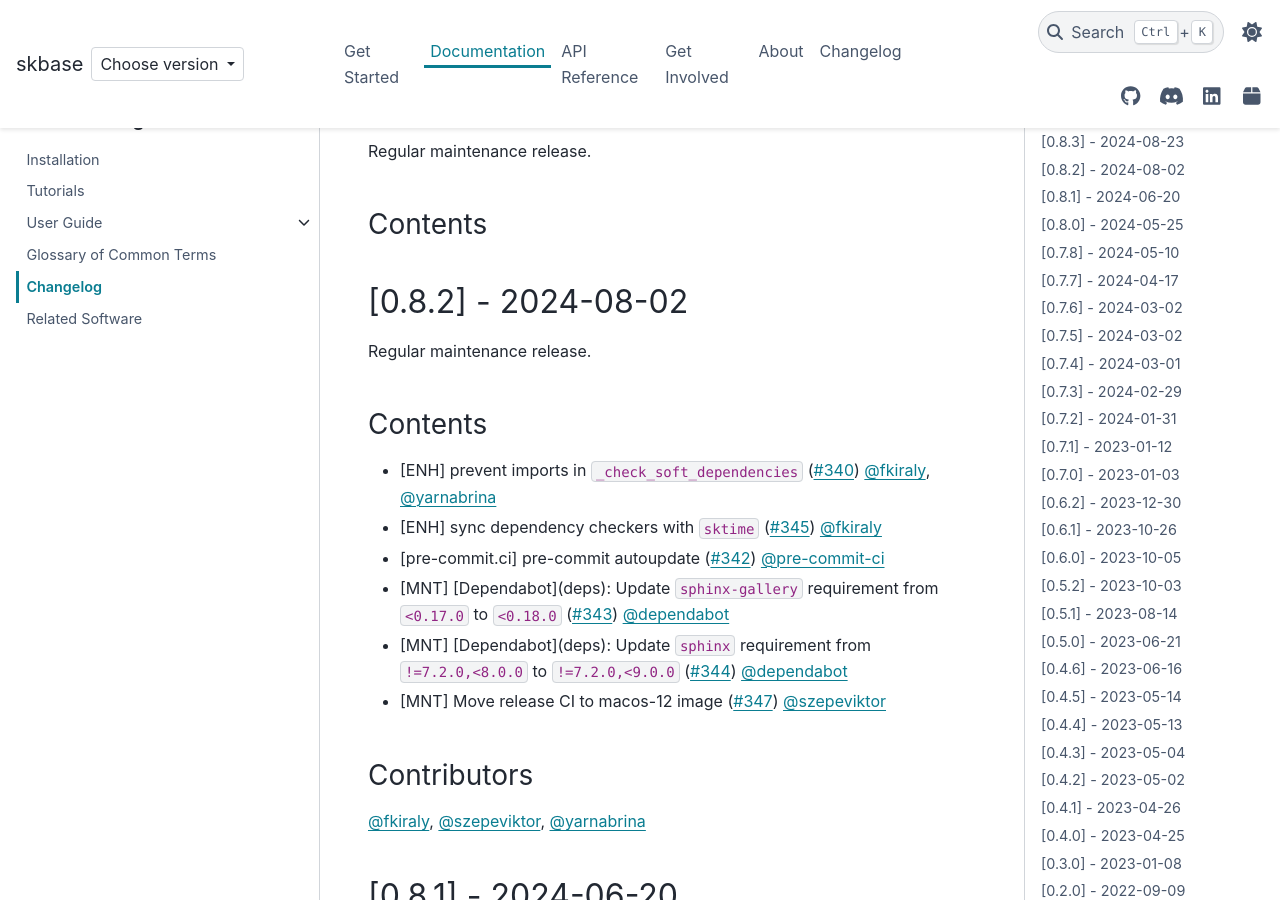
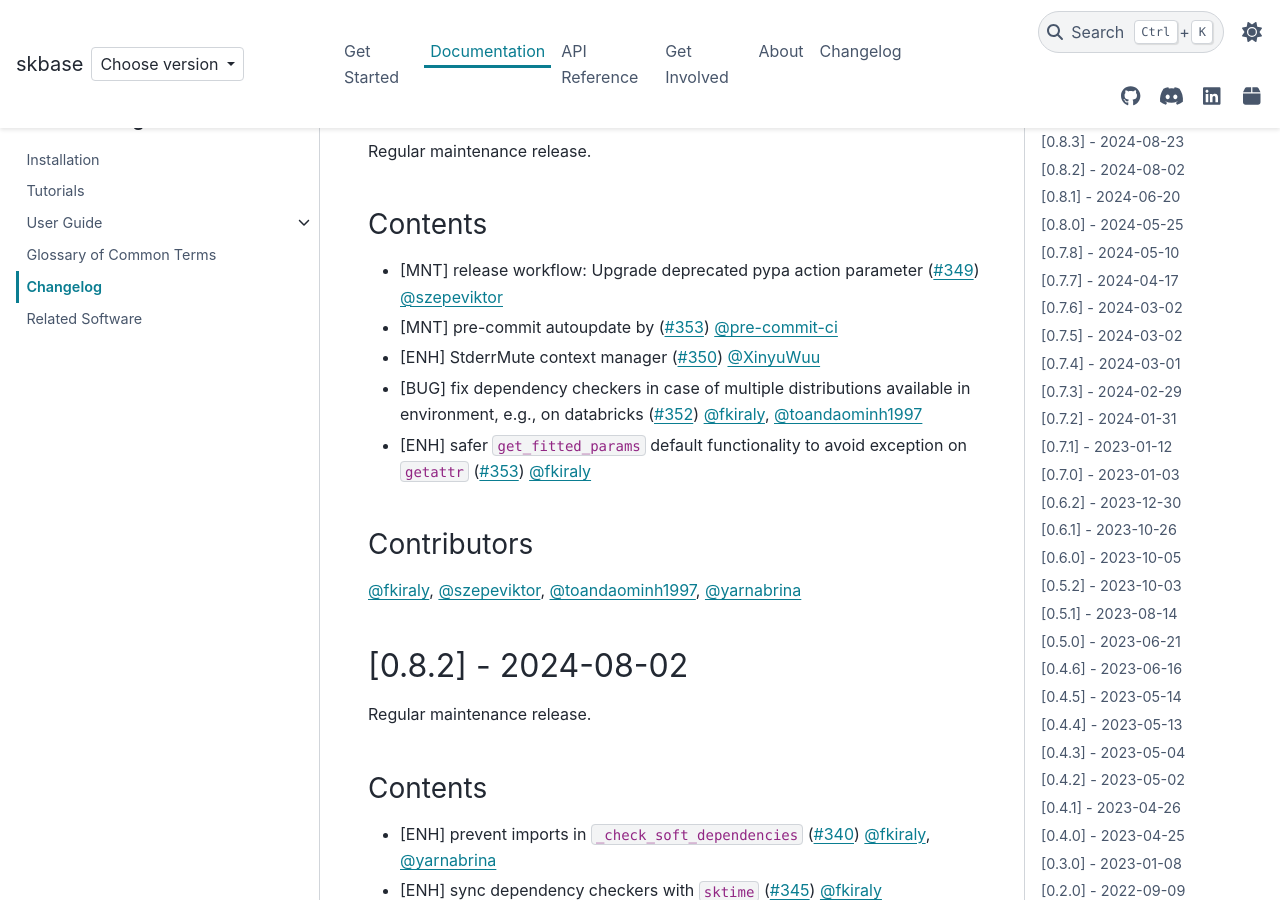
Before and after one commit to sktime/skbase, a Sphinx documentation site: the page built from docs/source/user_documentation/changelog.rst, in a window 1280 px wide and 900 px high, scrolled down 402 px. Built offline with Sphinx 7.4.7 and the PyData theme 0.15.4, drawn with Linux system fonts in a browser that asks for light colours; comment, search, counter and statistics services are not loaded.

Commit message:
Update changelog.rst

```diff
--- a/docs/source/user_documentation/changelog.rst
+++ b/docs/source/user_documentation/changelog.rst
@@ -22,6 +22,19 @@ Regular maintenance release.
 Contents
 --------
 
+* [MNT] release workflow: Upgrade deprecated pypa action parameter (:pr:`349`) :user:`szepeviktor`
+* [MNT] pre-commit autoupdate by (:pr:`353`) :user:`pre-commit-ci`
+* [ENH] StderrMute context manager (:pr:`350`) :user:`XinyuWuu`
+* [BUG] fix dependency checkers in case of multiple distributions available in environment, e.g., on databricks (:pr:`352`) :user:`fkiraly`, :user:`toandaominh1997`
+* [ENH] safer ``get_fitted_params`` default functionality to avoid exception on ``getattr`` (:pr:`353`) :user:`fkiraly`
+
+Contributors
+------------
+
+:user:`fkiraly`,
+:user:`szepeviktor`,
+:user:`toandaominh1997`,
+:user:`yarnabrina`
 
 
 [0.8.2] - 2024-08-02
```
